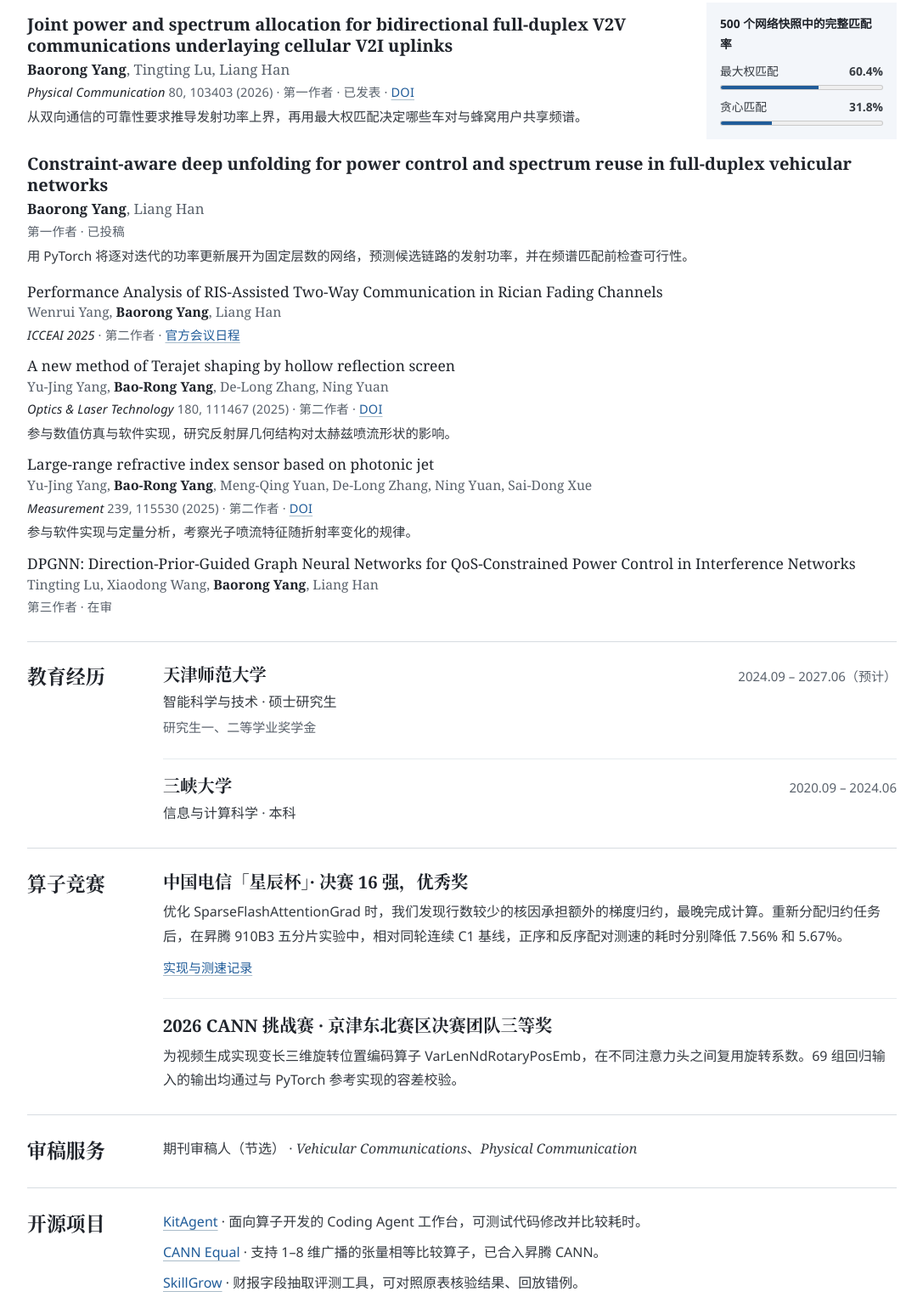
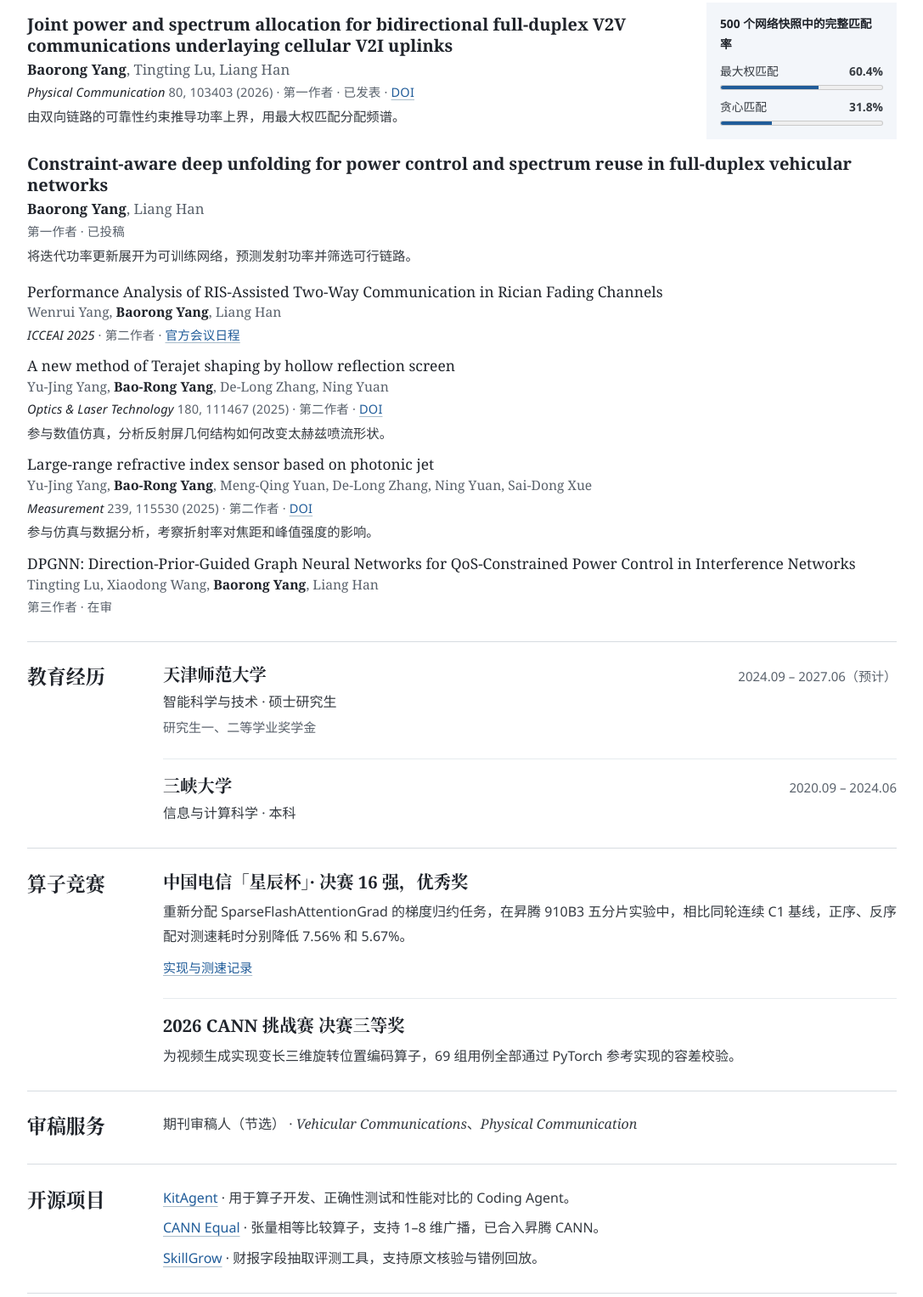
Before and after one commit to zed123214/zed123214.github.io, a plain HTML site: page index.html in a window 1280 px wide. Shown: the part 400-1927 px from the top of the page at 85% size, without its empty margins (96-1183 px from the left). Drawn offline with Linux system fonts and the light colour scheme.

Commit message:
Shorten paper and project descriptions and update award heading

```diff
--- a/index.html
+++ b/index.html
@@ -37,7 +37,7 @@
           <h3 lang="en">Joint power and spectrum allocation for bidirectional full-duplex V2V communications underlaying cellular V2I uplinks</h3>
           <p class="authors"><strong>Baorong Yang</strong>, Tingting Lu, Liang Han</p>
           <p class="venue"><cite>Physical Communication</cite> 80, 103403 (2026) · 第一作者 · 已发表 · <a href="https://doi.org/10.1016/j.phycom.2026.103403">DOI</a></p>
-          <p class="contribution">从双向通信的可靠性要求推导发射功率上界，再用最大权匹配决定哪些车对与蜂窝用户共享频谱。</p>
+          <p class="contribution">由双向链路的可靠性约束推导功率上界，用最大权匹配分配频谱。</p>
           </div>
           <figure class="matching-result">
             <figcaption>500 个网络快照中的完整匹配率</figcaption>
@@ -49,7 +49,7 @@
           <h3 lang="en">Constraint-aware deep unfolding for power control and spectrum reuse in full-duplex vehicular networks</h3>
           <p class="authors"><strong>Baorong Yang</strong>, Liang Han</p>
           <p class="venue">第一作者 · 已投稿</p>
-          <p class="contribution">用 PyTorch 将逐对迭代的功率更新展开为固定层数的网络，预测候选链路的发射功率，并在频谱匹配前检查可行性。</p>
+          <p class="contribution">将迭代功率更新展开为可训练网络，预测发射功率并筛选可行链路。</p>
         </article>
         <article class="collaboration">
           <h3 lang="en">Performance Analysis of RIS-Assisted Two-Way Communication in Rician Fading Channels</h3>
@@ -60,13 +60,13 @@
           <h3 lang="en">A new method of Terajet shaping by hollow reflection screen</h3>
           <p class="authors">Yu-Jing Yang, <strong>Bao-Rong Yang</strong>, De-Long Zhang, Ning Yuan</p>
           <p class="venue"><cite>Optics &amp; Laser Technology</cite> 180, 111467 (2025) · 第二作者 · <a href="https://doi.org/10.1016/j.optlastec.2024.111467">DOI</a></p>
-          <p class="contribution">参与数值仿真与软件实现，研究反射屏几何结构对太赫兹喷流形状的影响。</p>
+          <p class="contribution">参与数值仿真，分析反射屏几何结构如何改变太赫兹喷流形状。</p>
         </article>
         <article class="collaboration">
           <h3 lang="en">Large-range refractive index sensor based on photonic jet</h3>
           <p class="authors">Yu-Jing Yang, <strong>Bao-Rong Yang</strong>, Meng-Qing Yuan, De-Long Zhang, Ning Yuan, Sai-Dong Xue</p>
           <p class="venue"><cite>Measurement</cite> 239, 115530 (2025) · 第二作者 · <a href="https://doi.org/10.1016/j.measurement.2024.115530">DOI</a></p>
-          <p class="contribution">参与软件实现与定量分析，考察光子喷流特征随折射率变化的规律。</p>
+          <p class="contribution">参与仿真与数据分析，考察折射率对焦距和峰值强度的影响。</p>
         </article>
         <article class="collaboration">
           <h3 lang="en">DPGNN: Direction-Prior-Guided Graph Neural Networks for QoS-Constrained Power Control in Interference Networks</h3>
@@ -93,11 +93,11 @@
       <div class="label"><h2 id="awards-title">算子竞赛</h2></div>
       <div class="entries compact">
         <article><h3>中国电信「星辰杯」· 决赛 16 强，优秀奖</h3>
-          <p>优化 SparseFlashAttentionGrad 时，我们发现行数较少的核因承担额外的梯度归约，最晚完成计算。重新分配归约任务后，在昇腾 910B3 五分片实验中，相对同轮连续 C1 基线，正序和反序配对测速的耗时分别降低 7.56% 和 5.67%。</p>
+          <p>重新分配 SparseFlashAttentionGrad 的梯度归约任务，在昇腾 910B3 五分片实验中，相比同轮连续 C1 基线，正序、反序配对测速耗时分别降低 7.56% 和 5.67%。</p>
           <div class="links"><a href="https://github.com/zed123214/kitagent#operator-demo">实现与测速记录</a></div>
         </article>
-        <article><h3>2026 CANN 挑战赛 · 京津东北赛区决赛团队三等奖</h3>
-          <p>为视频生成实现变长三维旋转位置编码算子 VarLenNdRotaryPosEmb，在不同注意力头之间复用旋转系数。69 组回归输入的输出均通过与 PyTorch 参考实现的容差校验。</p>
+        <article><h3>2026 CANN 挑战赛 决赛三等奖</h3>
+          <p>为视频生成实现变长三维旋转位置编码算子，69 组用例全部通过 PyTorch 参考实现的容差校验。</p>
         </article>
       </div>
     </section>
@@ -109,9 +109,9 @@
     <section class="section" id="engineering" aria-labelledby="eng-title">
       <div class="label"><h2 id="eng-title">开源项目</h2></div>
       <ul class="projects">
-        <li><a href="https://github.com/zed123214/kitagent">KitAgent</a> · 面向算子开发的 Coding Agent 工作台，可测试代码修改并比较耗时。</li>
-        <li><a href="https://gitcode.com/cann/ops-math/pull/5425">CANN Equal</a> · 支持 1–8 维广播的张量相等比较算子，已合入昇腾 CANN。</li>
-        <li><a href="https://github.com/zed123214/SkillGrow">SkillGrow</a> · 财报字段抽取评测工具，可对照原表核验结果、回放错例。</li>
+        <li><a href="https://github.com/zed123214/kitagent">KitAgent</a> · 用于算子开发、正确性测试和性能对比的 Coding Agent。</li>
+        <li><a href="https://gitcode.com/cann/ops-math/pull/5425">CANN Equal</a> · 张量相等比较算子，支持 1–8 维广播，已合入昇腾 CANN。</li>
+        <li><a href="https://github.com/zed123214/SkillGrow">SkillGrow</a> · 财报字段抽取评测工具，支持原文核验与错例回放。</li>
       </ul>
     </section>
   </main>
```
